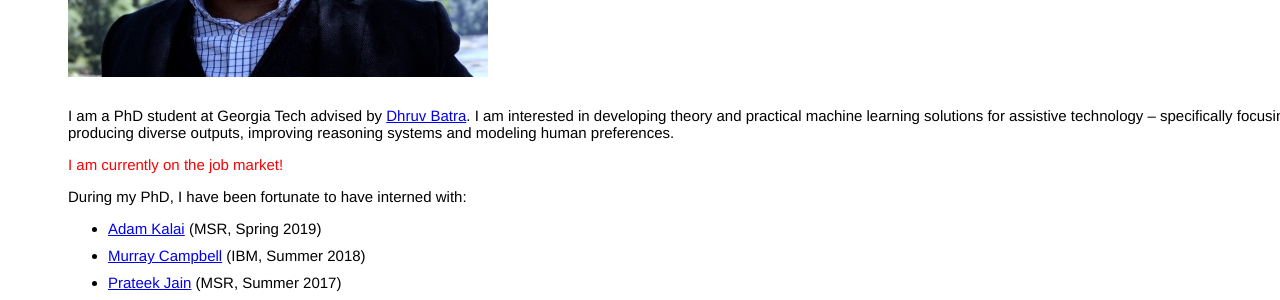
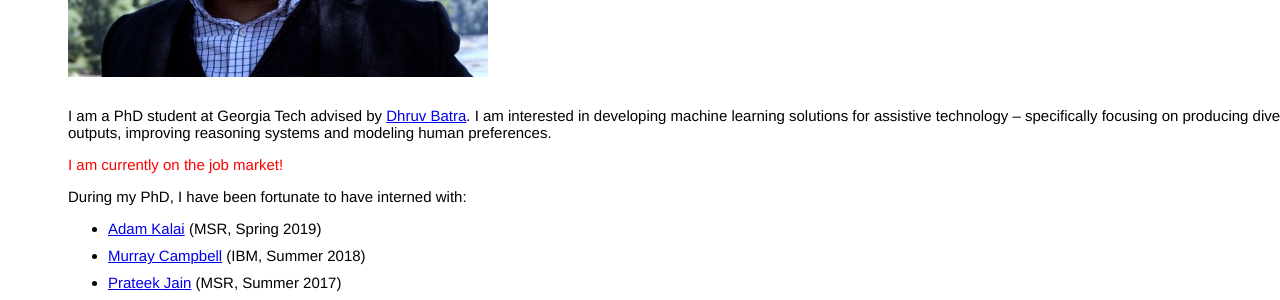
Before and after one commit to ashwinkalyan/ashwinkalyan.github.io, a Jekyll site: the page built from index.md, in a window 1280 px wide. Shown: the part 256-556 px from the top of the page. Built offline with Jekyll 4.4.1, drawn with Linux system fonts in a browser that asks for light colours.

Commit message:
bio edits

```diff
--- a/index.md
+++ b/index.md
@@ -1,7 +1,8 @@
 ---
 layout: front
 ---
-I am a PhD student at Georgia Tech advised by [Dhruv Batra](https://filebox.ece.vt.edu/~dbatra/). I am interested in developing theory and practical machine learning solutions for assistive technology -- specifically focusing on producing diverse outputs, improving reasoning systems and modeling human preferences.
+I am a PhD student at Georgia Tech advised by [Dhruv Batra](https://filebox.ece.vt.edu/~dbatra/). I am interested in developing machine learning solutions for
+assistive technology -- specifically focusing on producing diverse outputs, improving reasoning systems and modeling human preferences.
 
 <font color="red"> I am currently on the job market! </font>
 
```
